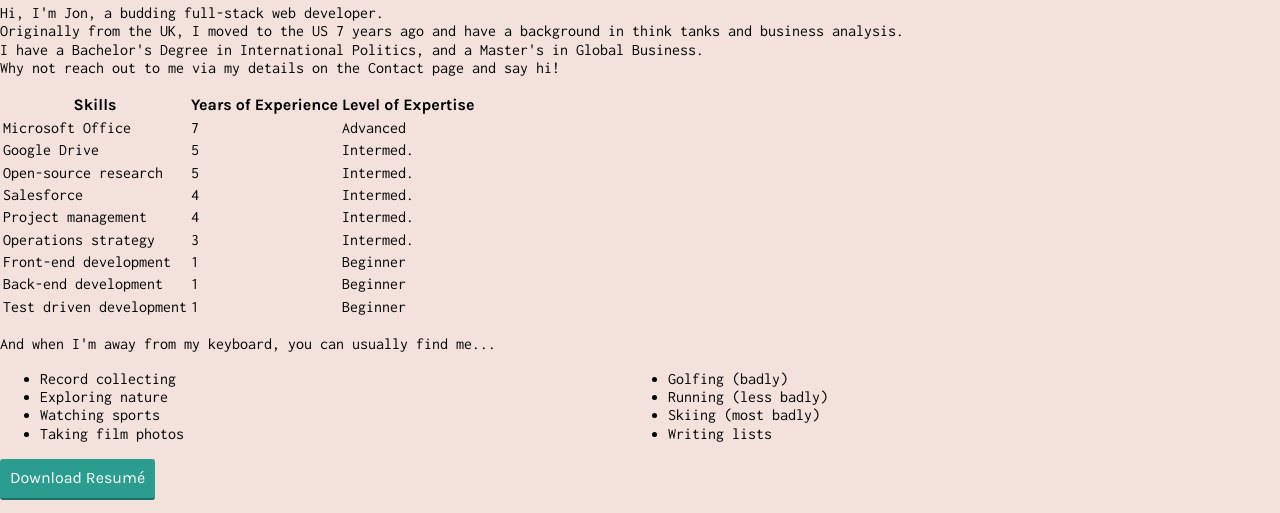
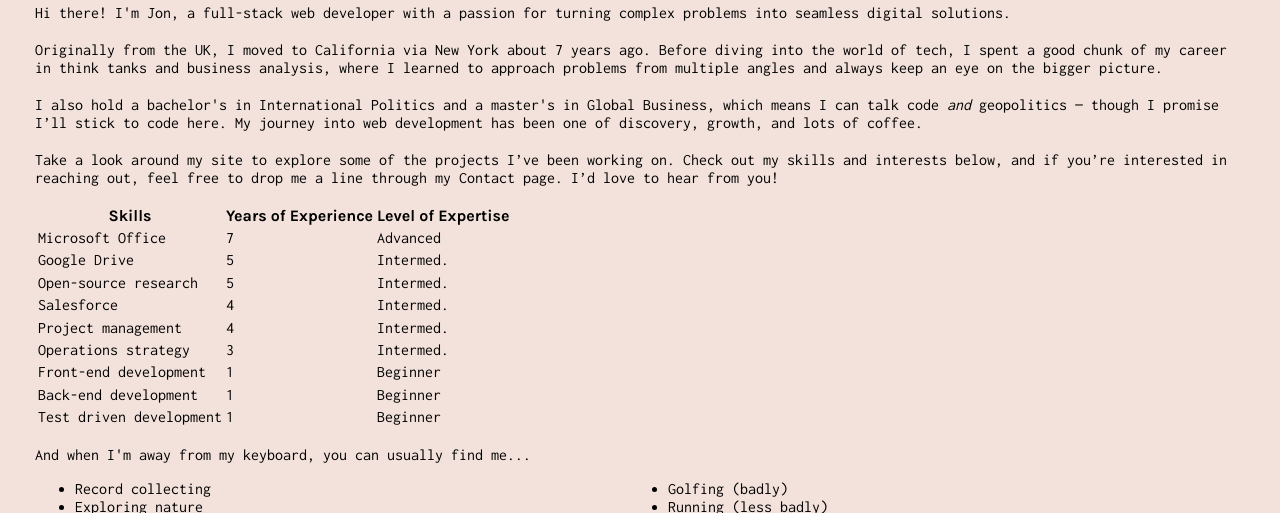
Before and after one commit to Jonnits/Portfolio-Website, a plain HTML site: page about.html in a window 1280 px wide. Shown: the part 234-747 px from the top of the page. Drawn offline with nearby package versions, Linux system fonts and the light colour scheme; a web font is replaced by a local one.

Commit message:
Added a margin to About and Contact pages

```diff
--- a/about.html
+++ b/about.html
@@ -49,13 +49,14 @@
 </nav>
 </header>
 <main>
+  <div class="margin">
 <!-- about page title -->
   <h1>A little about me...</h1>
 <!-- main body of text -->
-  <p>Hi, I'm Jon, a budding full-stack web developer.<br>
-  Originally from the UK, I moved to the US 7 years ago and have a background in think tanks and business analysis.<br>
-  I have a Bachelor's Degree in International Politics, and a Master's in Global Business.<br>
-  Why not reach out to me via my details on the Contact page and say hi!<br>
+  <p>Hi there! I'm Jon, a full-stack web developer with a passion for turning complex problems into seamless digital solutions.<br><br>
+    Originally from the UK, I moved to California via New York about 7 years ago. Before diving into the world of tech, I spent a good chunk of my career in think tanks and business analysis, where I learned to approach problems from multiple angles and always keep an eye on the bigger picture. <br><br>
+    I also hold a bachelor's in International Politics and a master's in Global Business, which means I can talk code <em>and</em> geopolitics — though I promise I’ll stick to code here. My journey into web development has been one of discovery, growth, and lots of coffee. <br><br>
+    Take a look around my site to explore some of the projects I’ve been working on. Check out my skills and interests below, and if you’re interested in reaching out, feel free to drop me a line through my Contact page. I’d love to hear from you!<br>
   </p>
 <!-- table of skills-->
   <table>
@@ -129,6 +130,7 @@
 </ul>
 <!-- download resume button -->
 <a href="files/cv.pdf" class="button" download>Download Resumé</a>
+  </div>
 </main>
 <!-- links to socials -->
 <footer class="page-footer">
--- a/css/styles.css
+++ b/css/styles.css
@@ -79,6 +79,11 @@ a {
   text-decoration: none;
   font-family: inherit;
   font-style: normal;
+}
+
+.margin {
+  margin-left: 35px;
+  margin-right: 35px;
 }
 
 p {
```
Also changed, not shown: contact.html (+5 -2 lines), index.html (+7 -4 lines), work.html (+1 -1 lines).
